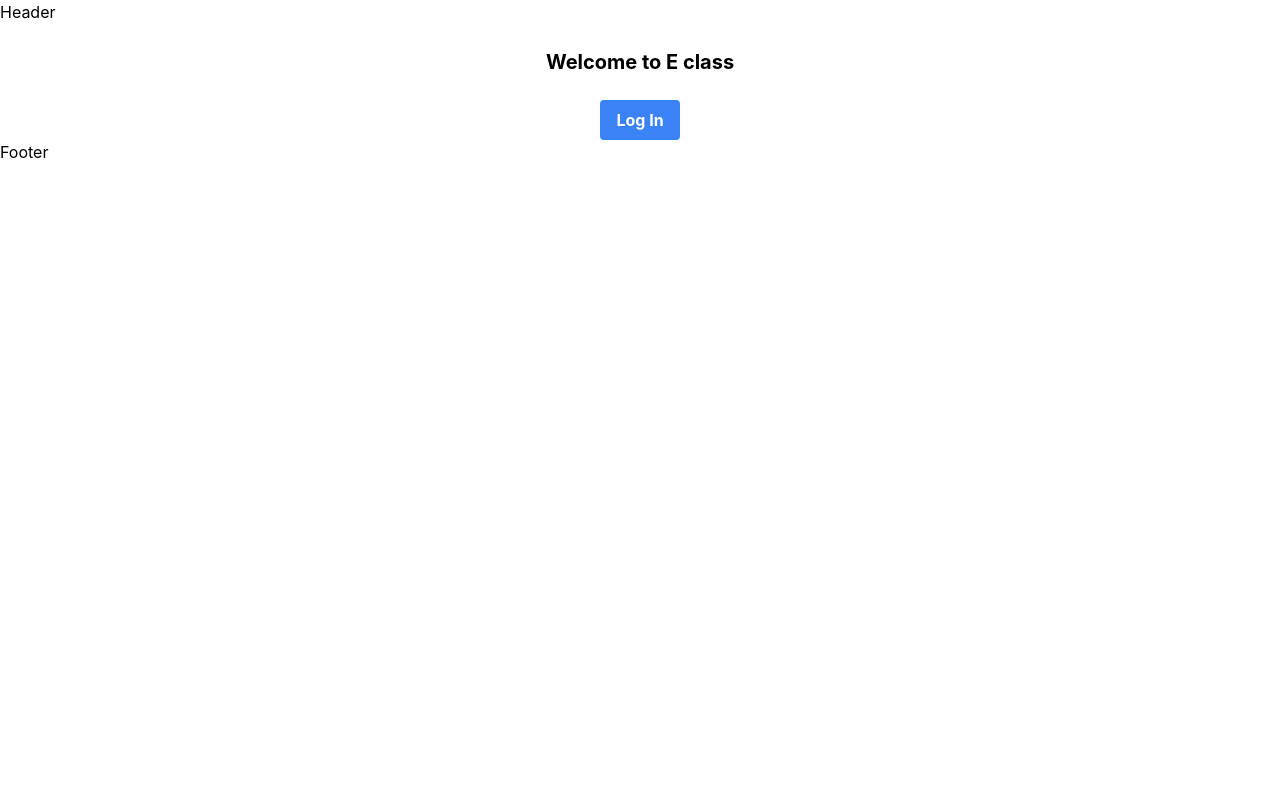
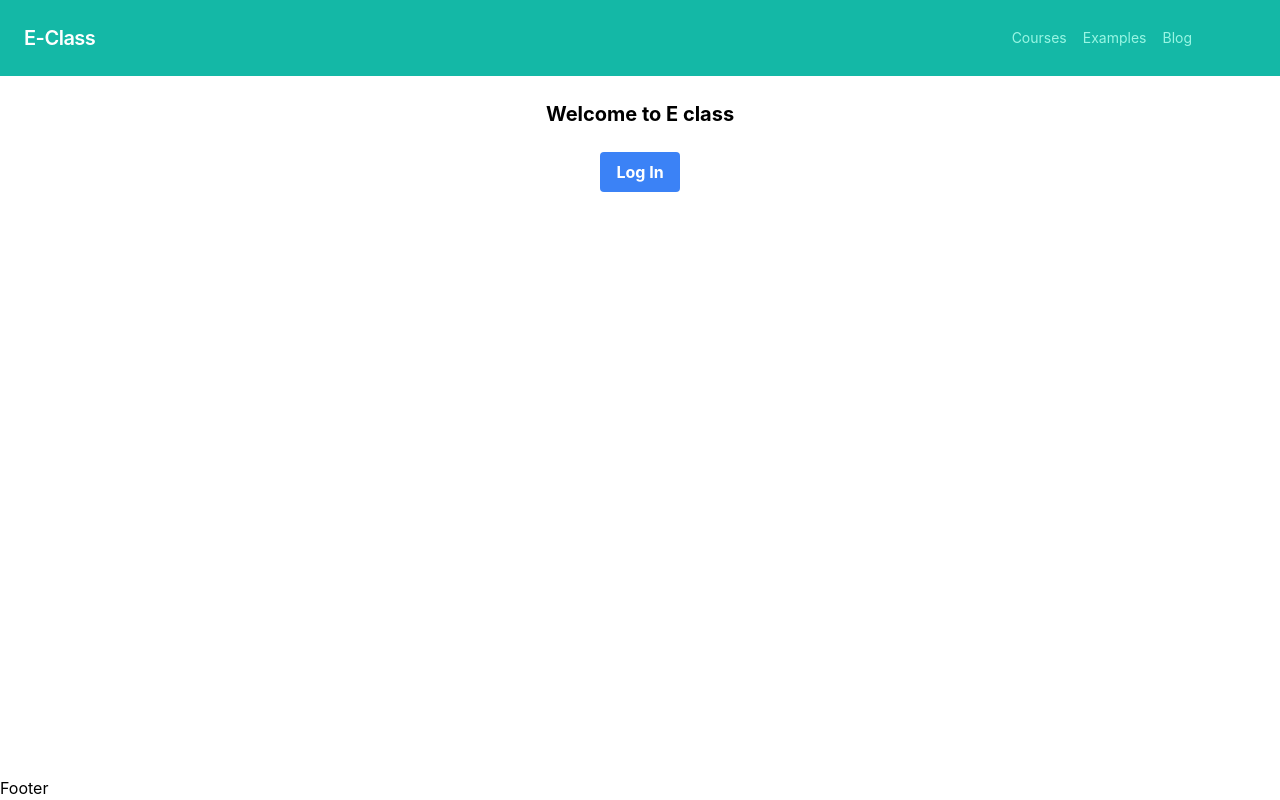
Before and after one commit to harris2310/eclass-clone, a Next.js app: page / in a window 1280 px wide. Built offline with nearby package versions, Linux system fonts and the light colour scheme; no server answers.

Commit message:
Fixing page layout

```diff
--- a/components/common/Button.tsx
+++ b/components/common/Button.tsx
@@ -9,14 +9,12 @@ export enum Variant {
 const Button = ({
   children,
   variant,
-  as = "button",
   className,
   ...rest
 }: {
   children: ReactNode;
   variant: Variant;
   className?: string;
-  as?: keyof ReactHTML;
   [key: string]: any;
 }) => {
   const colors = {
@@ -24,7 +22,6 @@ const Button = ({
     [Variant.Secondary]: "bg-gray-500 hover:bg-gray-400",
     [Variant.Danger]: "bg-red-500",
   };
-  const As = as;
   return (
     <>
       <button
--- a/components/common/Footer.tsx
+++ b/components/common/Footer.tsx
@@ -3,7 +3,7 @@ import React from "react";
 type Props = {};
 
 const Footer = (props: Props) => {
-  return <div>Footer</div>;
+  return <div className="sticky top-[100vh]">Footer</div>;
 };
 
 export default Footer;
--- a/components/common/Header.tsx
+++ b/components/common/Header.tsx
@@ -3,7 +3,37 @@ import React from "react";
 type Props = {};
 
 const Header = (props: Props) => {
-  return <div>Header</div>;
+  return (
+    <div>
+      <nav className="flex items-center justify-evenly flex-wrap bg-teal-500 p-6">
+        <div className="flex items-center flex-shrink-0 text-white mr-6">
+          <span className="font-semibold text-xl tracking-tight">E-Class</span>
+        </div>
+        <div className="w-full block flex-grow lg:flex lg:items-center lg:w-auto text-right px-16">
+          <div className="text-sm lg:flex-grow">
+            <a
+              href="#responsive-header"
+              className="block mt-4 lg:inline-block lg:mt-0 text-teal-200 hover:text-white mr-4"
+            >
+              Courses
+            </a>
+            <a
+              href="#responsive-header"
+              className="block mt-4 lg:inline-block lg:mt-0 text-teal-200 hover:text-white mr-4"
+            >
+              Examples
+            </a>
+            <a
+              href="#responsive-header"
+              className="block mt-4 lg:inline-block lg:mt-0 text-teal-200 hover:text-white"
+            >
+              Blog
+            </a>
+          </div>
+        </div>
+      </nav>
+    </div>
+  );
 };
 
 export default Header;
--- a/layouts/HeaderLayout.tsx
+++ b/layouts/HeaderLayout.tsx
@@ -8,11 +8,13 @@ type Props = {
 
 const HeaderLayout = ({ children }: Props) => {
   return (
-    <>
+    <div className="flex grow  flex-col min-h-screen">
       <Header />
-      <main className="mx-auto flex flex-col min-h-screen">{children}</main>
+      <main className="mx-auto flex flex-col w-10/12 text-center">
+        {children}
+      </main>
       <Footer />
-    </>
+    </div>
   );
 };
 
--- a/tailwind.config.js
+++ b/tailwind.config.js
@@ -2,7 +2,9 @@
 module.exports = {
   content: [
     "./pages/*.{js,jsx,ts,tsx}",
+    "./layouts/*.{js,jsx,ts,tsx}",
     "./components/screens/*.{js,jsx,ts,tsx}",
+    "./components/common/*.{js,jsx,ts,tsx}",
   ],
   theme: {},
   plugins: [],
```
